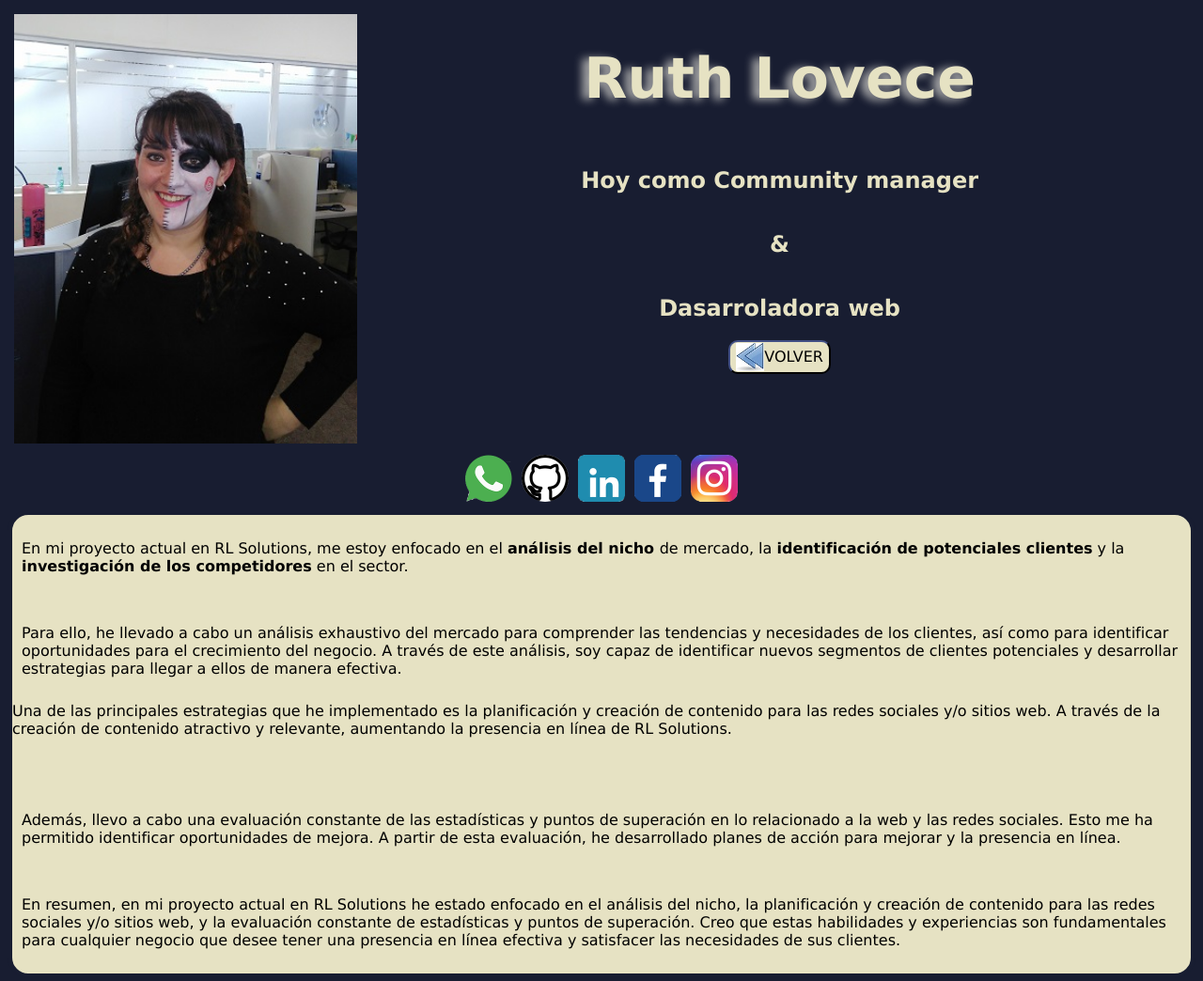
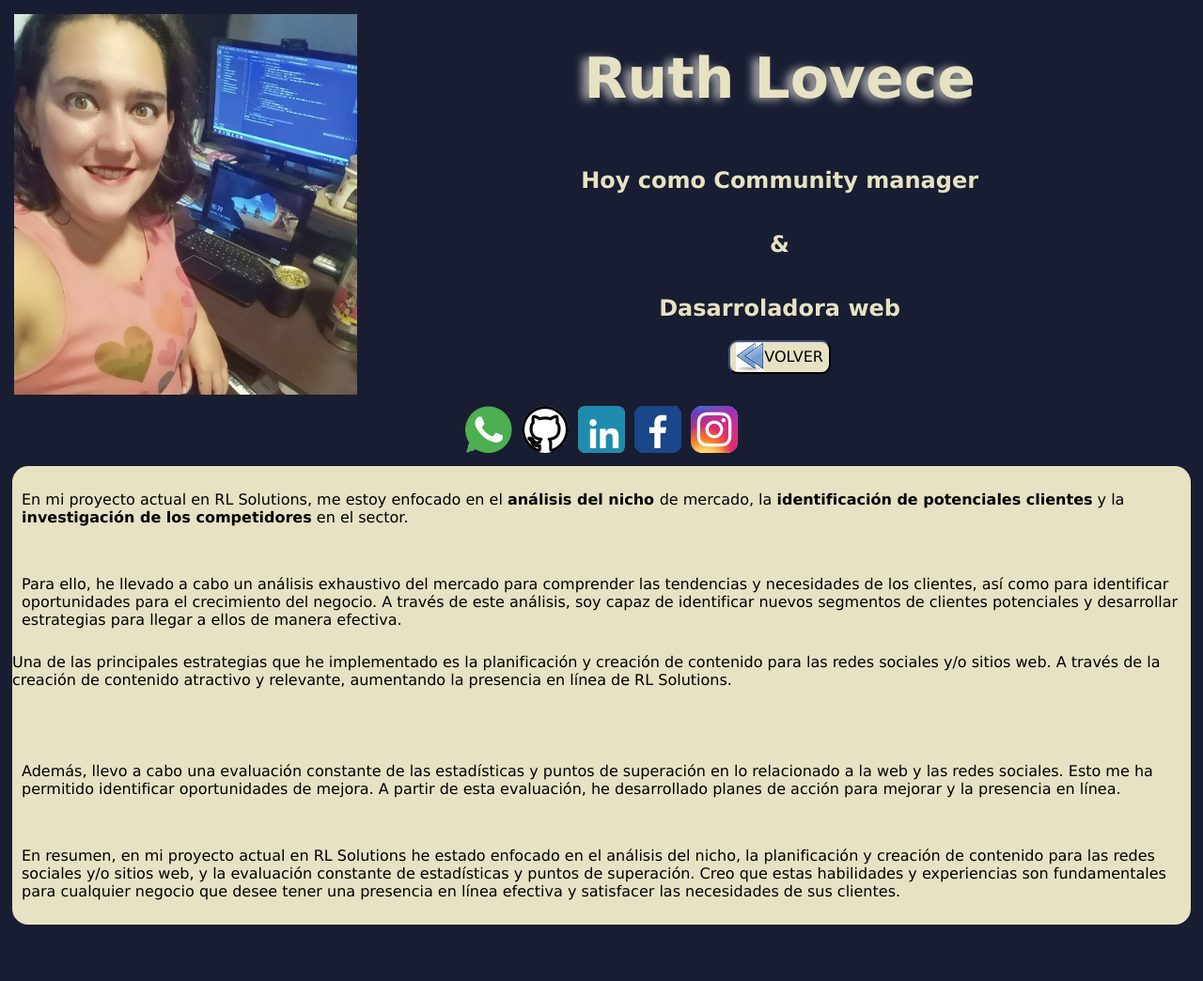
Before and after one commit to rlovece/CV-Ruth-Lovece, a plain HTML site: page RuthEnRLSOlutions.html in a window 1280 px wide. Shown: the whole page at 94% size. After the commit the page ends 997 px from the top, so only its background shows below. Drawn offline with Linux system fonts and the light colour scheme.

Commit message:
corrijo foto

```diff
--- a/RuthEnRLSOlutions.html
+++ b/RuthEnRLSOlutions.html
@@ -10,7 +10,7 @@
 <body>
     <header>
         <div id="inicio">
-            <img id="imgPrincipal" src="Imagenes/RuthCall.jpg" alt="Foto Ruth Lovece">
+            <img id="imgPrincipal" src="Imagenes/RuthEnRLSolutions.jpeg" alt="Foto Ruth Lovece">
             <div id="nombre">
                 <h1>Ruth Lovece</h1>
                 <h2>
```
